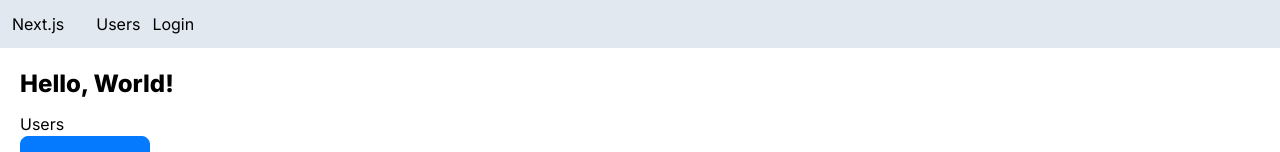
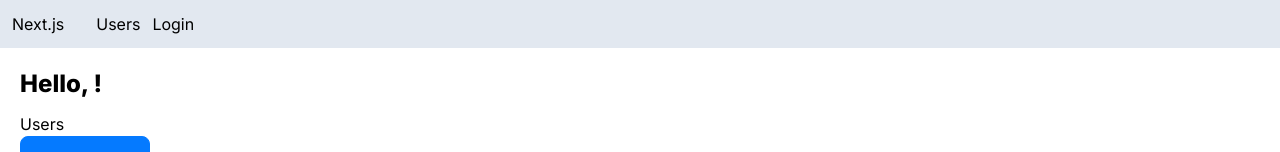
Before and after one commit to niamh-d/next-app-practice, a Next.js app: page / in a window 1280 px wide. Shown: the top 152 px of the page. Built offline with nearby package versions, Linux system fonts and the light colour scheme; no server answers.

Commit message:
logic to access session on server

```diff
--- a/app/api/auth/[...nextauth]/route.ts
+++ b/app/api/auth/[...nextauth]/route.ts
@@ -1,13 +1,15 @@
 import NextAuth from "next-auth";
 import GoogleProvider from "next-auth/providers/google";
 
-const handler = NextAuth({
+export const authOptions = {
   providers: [
     GoogleProvider({
       clientId: process.env.GOOGLE_CLIENT_ID!,
       clientSecret: process.env.GOOGLE_CLIENT_SECRET!,
     }),
   ],
-});
+};
+
+const handler = NextAuth(authOptions);
 
 export { handler as GET, handler as POST };
--- a/app/page.tsx
+++ b/app/page.tsx
@@ -1,10 +1,13 @@
 import Link from "next/link";
 import ProductCard from "./components/ProductCard";
+import { getServerSession } from "next-auth";
+import { authOptions } from "./api/auth/[...nextauth]/route";
 
-export default function Home() {
+export default async function Home() {
+  const session = await getServerSession(authOptions);
   return (
     <main>
-      <h1>Hello, World!</h1>
+      <h1>Hello, {session && <span>{session.user!.name}</span>}!</h1>
       <Link href="/users">Users</Link>
       <ProductCard />
     </main>
```
